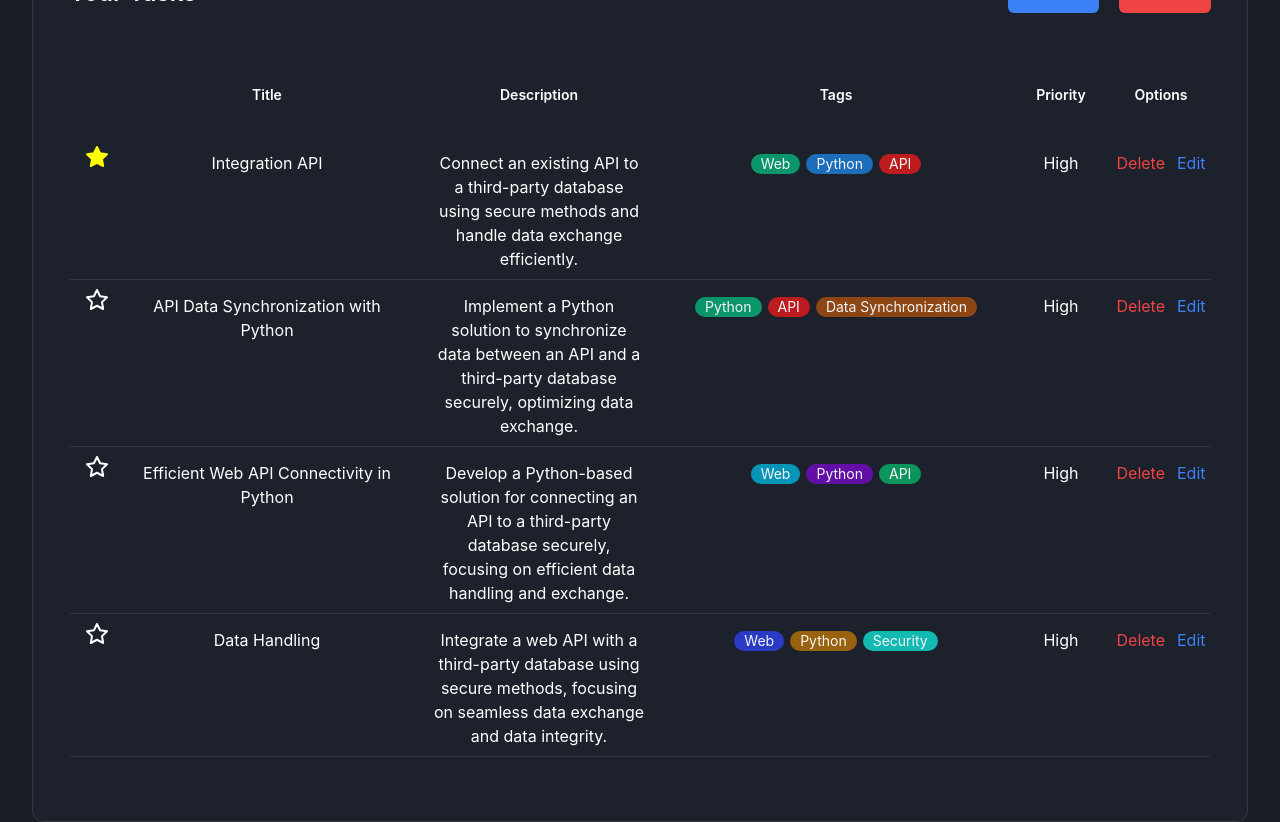
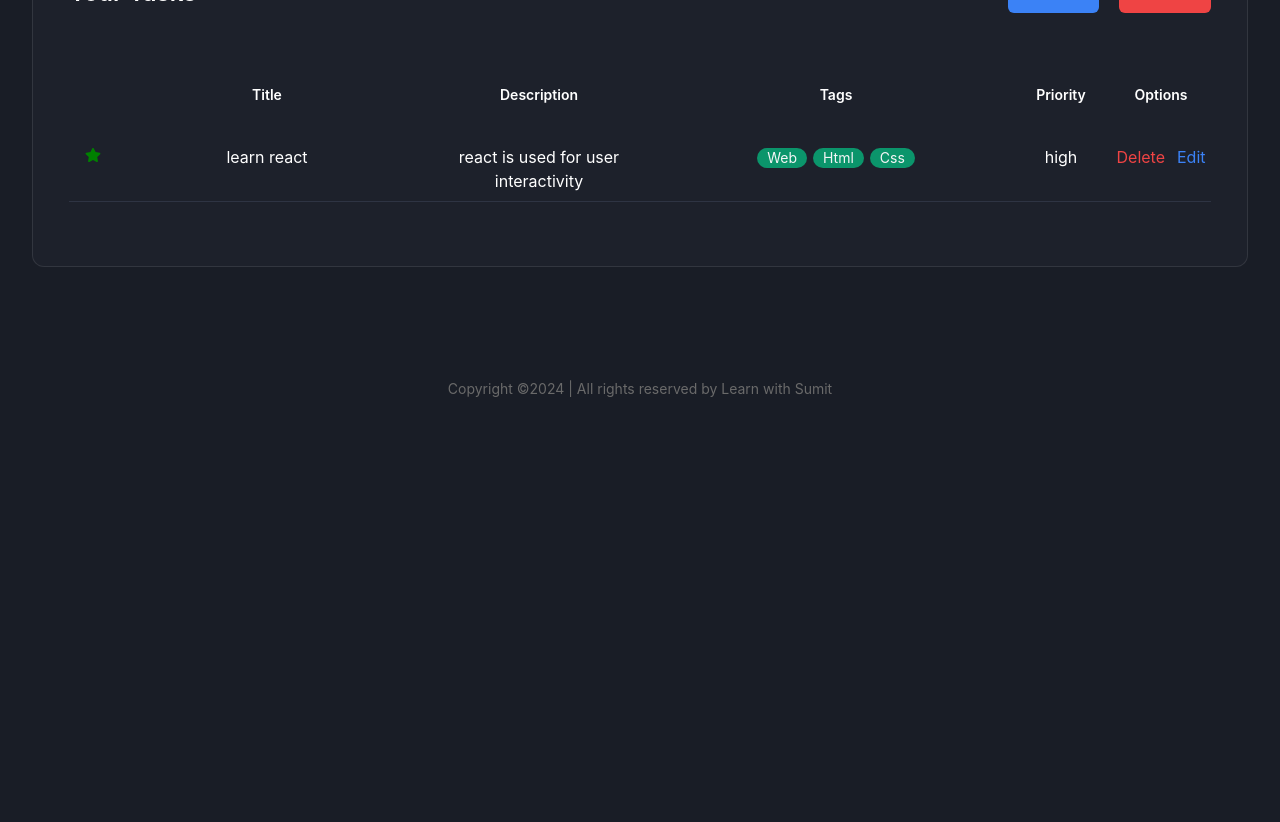
Before and after one commit to mahbub200/tasker-react, a React (Vite) app: page / in a window 1280 px wide. Shown: the part 800-1622 px from the top of the page. After the commit the page ends 1263 px from the top, so only its background shows below. Built offline with nearby package versions, Linux system fonts and the light colour scheme.

Commit message:
rendering the task list and state structure

```diff
--- a/package.json
+++ b/package.json
@@ -11,7 +11,8 @@
   },
   "dependencies": {
     "react": "^18.2.0",
-    "react-dom": "^18.2.0"
+    "react-dom": "^18.2.0",
+    "react-icons": "^5.0.1"
   },
   "devDependencies": {
     "@types/react": "^18.2.43",
--- a/src/tasks/TaskBoard.jsx
+++ b/src/tasks/TaskBoard.jsx
@@ -1,9 +1,18 @@
-import React from "react";
+import React, { useState } from "react";
 import SearchBox from "./SearchBox";
 import TaskAction from "./TaskAction";
 import TaskList from "./TaskList";
 
 const TaskBoard = () => {
+  const defaultTasks = {
+    id: crypto.randomUUID(),
+    title: "learn react",
+    description: "react is used for user interactivity ",
+    tags: ["web", "html", "css"],
+    priority: "high",
+    isFavourite: true,
+  };
+  const [tasks, setTasks] = useState([defaultTasks]);
   return (
     <section className="mb-20" id="tasks">
       <div className="container">
@@ -13,7 +22,7 @@ const TaskBoard = () => {
 
         <div className="rounded-xl border border-[rgba(206,206,206,0.12)] bg-[#1D212B] px-6 py-8 md:px-9 md:py-16">
           <TaskAction />
-          <TaskList />
+          <TaskList tasks={tasks} />
         </div>
       </div>
     </section>
--- a/src/tasks/TaskList.jsx
+++ b/src/tasks/TaskList.jsx
@@ -1,6 +1,7 @@
 import React from "react";
+import { FaStar } from "react-icons/fa";
 
-const TaskList = () => {
+const TaskList = ({ tasks }) => {
   return (
     <div className="overflow-auto">
       <table className="table-fixed overflow-auto xl:w-full">
@@ -25,51 +26,34 @@ const TaskList = () => {
           </tr>
         </thead>
         <tbody>
-          <tr className="border-b border-[#2E3443] [&>td]:align-baseline [&>td]:px-4 [&>td]:py-2">
+          {tasks.map((task) => (
+            <tr
+              key={task.id}
+              className="border-b border-[#2E3443] [&>td]:align-baseline [&>td]:px-4 [&>td]:py-2"
+            >
               <td>
-              <svg
-                xmlns="http://www.w3.org/2000/svg"
-                className="icon icon-tabler icon-tabler-star"
-                width="24"
-                height="24"
-                viewBox="0 0 24 24"
-                strokeWidth="2"
-                stroke="yellow"
-                fill="yellow"
-                strokeLinecap="round"
-                strokeLinejoin="round"
-              >
-                <path stroke="none" d="M0 0h24v24H0z" fill="none" />
-                <path d="M12 17.75l-6.172 3.245l1.179 -6.873l-5 -4.867l6.9 -1l3.086 -6.253l3.086 6.253l6.9 1l-5 4.867l1.179 6.873z" />
-              </svg>
+                {task.isFavourite ? (
+                  <FaStar color="green"></FaStar>
+                ) : (
+                  <FaStar color="gray"></FaStar>
+                )}
               </td>
-            <td>Integration API</td>
+              <td>{task.title}</td>
               <td>
-              <div>
-                Connect an existing API to a third-party database using secure
-                methods and handle data exchange efficiently.
-              </div>
+                <div>{task.description}</div>
               </td>
               <td>
                 <ul className="flex justify-center gap-1.5 flex-wrap">
-                <li>
+                  {task.tags.map((tag) => (
+                    <li key={tag}>
                       <span className="inline-block h-5 whitespace-nowrap rounded-[45px] bg-[#00D991A1] px-2.5 text-sm capitalize text-[#F4F5F6]">
-                    Web
+                        {tag}
                       </span>
                     </li>
-                <li>
-                  <span className="inline-block h-5 whitespace-nowrap rounded-[45px] bg-[#1C92FFB0] px-2.5 text-sm capitalize text-[#F4F5F6]">
-                    Python
-                  </span>
-                </li>
-                <li>
-                  <span className="inline-block h-5 whitespace-nowrap rounded-[45px] bg-[#FE1A1AB5] px-2.5 text-sm capitalize text-[#F4F5F6]">
-                    API
-                  </span>
-                </li>
+                  ))}
                 </ul>
               </td>
-            <td className="text-center">High</td>
+              <td className="text-center">{task.priority}</td>
               <td>
                 <div className="flex items-center justify-center space-x-3">
                   <button className="text-red-500">Delete</button>
@@ -77,163 +61,7 @@ const TaskList = () => {
                 </div>
               </td>
             </tr>
-          <tr className="border-b border-[#2E3443] [&>td]:align-baseline [&>td]:px-4 [&>td]:py-2">
-            <td>
-              <svg
-                xmlns="http://www.w3.org/2000/svg"
-                className="icon icon-tabler icon-tabler-star"
-                width="24"
-                height="24"
-                viewBox="0 0 24 24"
-                strokeWidth="2"
-                stroke="currentColor"
-                fill="none"
-                strokeLinecap="round"
-                strokeLinejoin="round"
-              >
-                <path stroke="none" d="M0 0h24v24H0z" fill="none" />
-                <path d="M12 17.75l-6.172 3.245l1.179 -6.873l-5 -4.867l6.9 -1l3.086 -6.253l3.086 6.253l6.9 1l-5 4.867l1.179 6.873z" />
-              </svg>
-            </td>
-            <td>API Data Synchronization with Python</td>
-            <td>
-              <div>
-                Implement a Python solution to synchronize data between an API
-                and a third-party database securely, optimizing data exchange.
-              </div>
-            </td>
-            <td>
-              <ul className="flex justify-center gap-1.5 flex-wrap">
-                <li>
-                  <span className="inline-block h-5 whitespace-nowrap rounded-[45px] bg-[#00D991A1] px-2.5 text-sm capitalize text-[#F4F5F6]">
-                    Python
-                  </span>
-                </li>
-                <li>
-                  <span className="inline-block h-5 whitespace-nowrap rounded-[45px] bg-[#FE1A1AB5] px-2.5 text-sm capitalize text-[#F4F5F6]">
-                    API
-                  </span>
-                </li>
-                <li>
-                  <span className="inline-block h-5 whitespace-nowrap rounded-[45px] bg-[#BD560BB2] px-2.5 text-sm capitalize text-[#F4F5F6]">
-                    Data Synchronization
-                  </span>
-                </li>
-              </ul>
-            </td>
-            <td className="text-center">High</td>
-            <td>
-              <div className="flex items-center justify-center space-x-3">
-                <button className="text-red-500">Delete</button>
-                <button className="text-blue-500">Edit</button>
-              </div>
-            </td>
-          </tr>
-          <tr className="border-b border-[#2E3443] [&>td]:align-baseline [&>td]:px-4 [&>td]:py-2">
-            <td>
-              <svg
-                xmlns="http://www.w3.org/2000/svg"
-                className="icon icon-tabler icon-tabler-star"
-                width="24"
-                height="24"
-                viewBox="0 0 24 24"
-                strokeWidth="2"
-                stroke="currentColor"
-                fill="none"
-                strokeLinecap="round"
-                strokeLinejoin="round"
-              >
-                <path stroke="none" d="M0 0h24v24H0z" fill="none" />
-                <path d="M12 17.75l-6.172 3.245l1.179 -6.873l-5 -4.867l6.9 -1l3.086 -6.253l3.086 6.253l6.9 1l-5 4.867l1.179 6.873z" />
-              </svg>
-            </td>
-            <td>Efficient Web API Connectivity in Python</td>
-            <td>
-              <div>
-                Develop a Python-based solution for connecting an API to a
-                third-party database securely, focusing on efficient data
-                handling and exchange.
-              </div>
-            </td>
-            <td>
-              <ul className="flex justify-center gap-1.5 flex-wrap">
-                <li>
-                  <span className="inline-block h-5 whitespace-nowrap rounded-[45px] bg-[#00B2D9CC] px-2.5 text-sm capitalize text-[#F4F5F6]">
-                    Web
-                  </span>
-                </li>
-                <li>
-                  <span className="inline-block h-5 whitespace-nowrap rounded-[45px] bg-[#8407E6A8] px-2.5 text-sm capitalize text-[#F4F5F6]">
-                    Python
-                  </span>
-                </li>
-                <li>
-                  <span className="inline-block h-5 whitespace-nowrap rounded-[45px] bg-[#07AC67D6] px-2.5 text-sm capitalize text-[#F4F5F6]">
-                    API
-                  </span>
-                </li>
-              </ul>
-            </td>
-            <td className="text-center">High</td>
-            <td>
-              <div className="flex items-center justify-center space-x-3">
-                <button className="text-red-500">Delete</button>
-                <button className="text-blue-500">Edit</button>
-              </div>
-            </td>
-          </tr>
-          <tr className="border-b border-[#2E3443] [&>td]:align-baseline [&>td]:px-4 [&>td]:py-2">
-            <td>
-              <svg
-                xmlns="http://www.w3.org/2000/svg"
-                className="icon icon-tabler icon-tabler-star"
-                width="24"
-                height="24"
-                viewBox="0 0 24 24"
-                strokeWidth="2"
-                stroke="currentColor"
-                fill="none"
-                strokeLinecap="round"
-                strokeLinejoin="round"
-              >
-                <path stroke="none" d="M0 0h24v24H0z" fill="none" />
-                <path d="M12 17.75l-6.172 3.245l1.179 -6.873l-5 -4.867l6.9 -1l3.086 -6.253l3.086 6.253l6.9 1l-5 4.867l1.179 6.873z" />
-              </svg>
-            </td>
-            <td>Data Handling</td>
-            <td>
-              <div>
-                Integrate a web API with a third-party database using secure
-                methods, focusing on seamless data exchange and data integrity.
-              </div>
-            </td>
-            <td>
-              <ul className="flex justify-center gap-1.5 flex-wrap">
-                <li>
-                  <span className="inline-block h-5 whitespace-nowrap rounded-[45px] bg-[#2F43F8BF] px-2.5 text-sm capitalize text-[#F4F5F6]">
-                    Web
-                  </span>
-                </li>
-                <li>
-                  <span className="inline-block h-5 whitespace-nowrap rounded-[45px] bg-[#AE6D0BDB] px-2.5 text-sm capitalize text-[#F4F5F6]">
-                    Python
-                  </span>
-                </li>
-                <li>
-                  <span className="inline-block h-5 whitespace-nowrap rounded-[45px] bg-[#10FBEDB2] px-2.5 text-sm capitalize text-[#F4F5F6]">
-                    Security
-                  </span>
-                </li>
-              </ul>
-            </td>
-            <td className="text-center">High</td>
-            <td>
-              <div className="flex items-center justify-center space-x-3">
-                <button className="text-red-500">Delete</button>
-                <button className="text-blue-500">Edit</button>
-              </div>
-            </td>
-          </tr>
+          ))}
         </tbody>
       </table>
     </div>
```
Also changed, not shown: 2 other files (tests, documents, lock files or other folders). Lines whose indentation alone changed are shown as unchanged.
